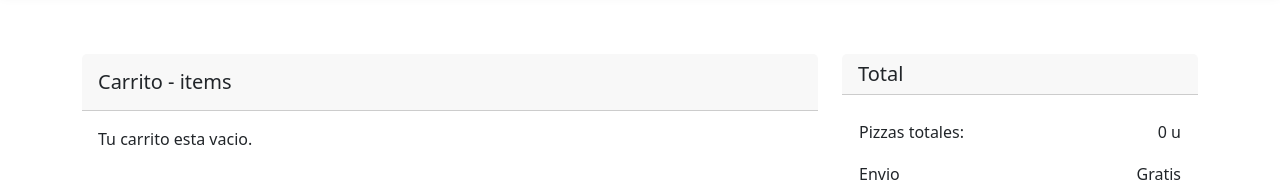
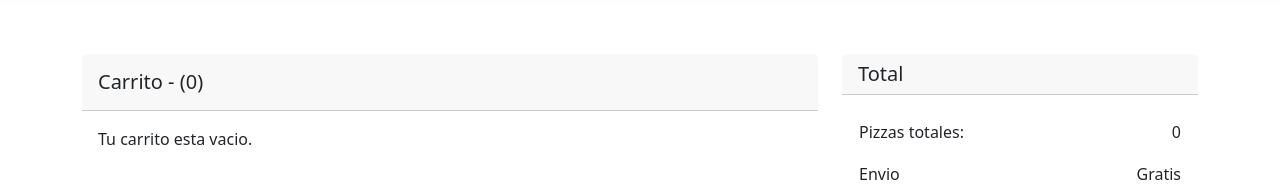
Before and after one commit to ClaudiaPrez88/PruebaReact2, a React (Vite) app: page /carrito in a window 1280 px wide. Shown: the part 156-350 px from the top of the page. Built offline with nearby package versions, Linux system fonts and the light colour scheme.

Commit message:
arreglos en carrito

```diff
--- a/src/assets/componentes/Carrito.jsx
+++ b/src/assets/componentes/Carrito.jsx
@@ -16,7 +16,11 @@ const Carrito = () => {
             <MDBCard className="mb-4">
               <MDBCardHeader className="py-3">
                 <MDBTypography tag="h5" className="mb-0">
-                  Carrito - {Carrito.length > 0 && <span className="cart-count">({Carrito.length})</span>} items
+                  Carrito -
+                  {Carrito.length > 0 ? (
+                  <span className="cart-count">({calcularTotalCantidadCarrito()})</span>
+                  ):(" (0) ")}
+
                 </MDBTypography>
               </MDBCardHeader>
               <MDBCardBody>
@@ -33,7 +37,7 @@ const Carrito = () => {
                         <strong>{pizza.name}</strong>
                       </p>
                       <p>Precio por unidad: ${pizza.price}</p>
-                      <p>Cantidad en carrito: {pizza.cantidad}</p>
+                      <p>Unidades en carrito: {pizza.cantidad}</p>
 
                     </MDBCol>
 
@@ -78,7 +82,7 @@ const Carrito = () => {
             <MDBListGroup flush>
             <MDBListGroupItem className="d-flex justify-content-between align-items-center px-0">
                 Pizzas totales:
-                <span>{calcularTotalCantidadCarrito()} u</span>
+                <span>{calcularTotalCantidadCarrito()}</span>
               </MDBListGroupItem>
               <MDBListGroupItem className="d-flex justify-content-between align-items-center px-0">
                 Envio
--- a/src/data/pizzas.json
+++ b/src/data/pizzas.json
@@ -4,7 +4,7 @@
     "id": "P001",
     "img": "../../../public/zucca.png",
     "ingredients": ["mozzarella", "tomates", "jamón", "orégano"],
-    "name": "napolitana",
+    "name": "Napolitana",
     "price": 5950
   },
   {
@@ -12,7 +12,7 @@
     "id": "P002",
     "img": "../../../public/bascaiola.png",
     "ingredients": ["mozzarella", "tomates", "jamón", "choricillo"],
-    "name": "española",
+    "name": "Española",
     "price": 7250
   },
   {
@@ -20,7 +20,7 @@
     "id": "P003",
     "img": "../../../public/francescana.png",
     "ingredients": ["mozzarella", "tomates", "salame", "orégano"],
-    "name": "salame",
+    "name": "Salame",
     "price": 5990
   },
   {
@@ -28,7 +28,7 @@
     "id": "P004",
     "img": "../../../public/pesto.png",
     "ingredients": ["mozzarella", "salame", "aceitunas", "champiñones"],
-    "name": "cuatro estaciones",
+    "name": "Cuatro estaciones",
     "price": 9590
   },
   {
@@ -36,7 +36,7 @@
     "id": "P005",
     "img": "../../../public/mediterranea.png",
     "ingredients": ["mozzarella", "tomates cherry", "bacon", "orégano"],
-    "name": "bacon",
+    "name": "Bacon",
     "price": 6450
   },
   {
@@ -44,7 +44,7 @@
     "id": "P006",
     "img": "../../../public/ricotta.png",
     "ingredients": ["mozzarella", "pimientos", "pollo grillé", "orégano"],
-    "name": "pollo picante",
+    "name": "Pollo picante",
     "price": 8500
   }
 ]
```
Also changed, not shown: 1 other file (tests, documents, lock files or other folders).
